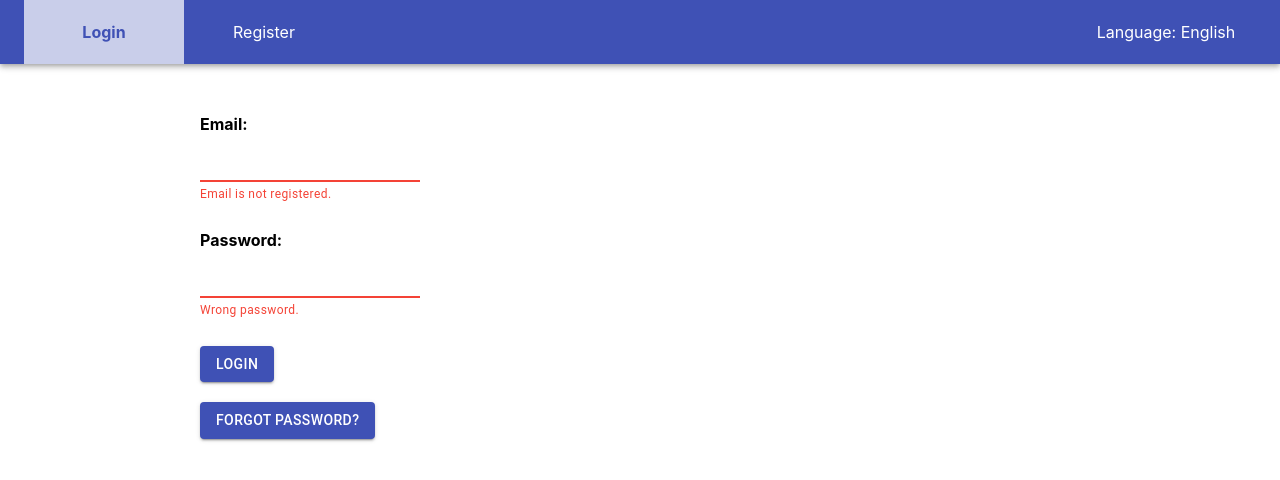
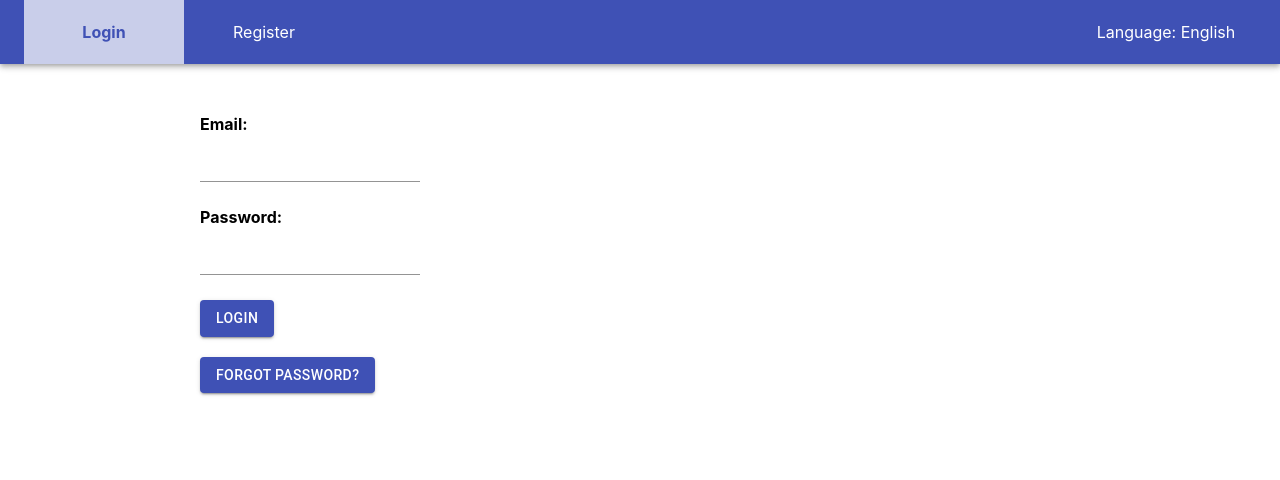
Before and after one commit to MKeiNll/user-management-app-example, a React (Create React App) app in the folder front-end/: page /login in a window 1280 px wide. Shown: the top 480 px of the page. Built offline with nearby package versions, Linux system fonts and the light colour scheme.

Commit message:
show login input error messages

```diff
--- a/front-end/src/Pages/LoginPage.tsx
+++ b/front-end/src/Pages/LoginPage.tsx
@@ -21,6 +21,8 @@ const LoginPage: React.FC = () => {
   const classes = useStyles();
   const [emailValue, setEmailValue] = useState<string>("");
   const [passwordValue, setPasswordValue] = useState<string>("");
+  const [emailInputError, setEmailInputError] = useState<string>("");
+  const [passwordInputError, setPasswordInputError] = useState<string>("");
   const [isUserLoggedIn, setIsUserLoggedIn] = useState(
     sessionStorage.getItem("userLoggedIn")
   );
@@ -32,6 +34,8 @@ const LoginPage: React.FC = () => {
   }, [isUserLoggedIn]);
 
   const loginUser = () => {
+    setEmailInputError("");
+    setPasswordInputError("");
     fetch("/api/auth/login", {
       method: "post",
       headers: { "Content-Type": "application/json" },
@@ -39,11 +43,27 @@ const LoginPage: React.FC = () => {
         email: emailValue,
         password: passwordValue
       })
-    }).then(res => {
-      if (res.status === 200) {
-        setIsUserLoggedIn("true");
-      }
-    });
+    })
+      .then(res => {
+        if (res.status === 200) {
+          setIsUserLoggedIn("true");
+        } else if (res.status === 401) {
+          return res.json();
+        }
+        return null;
+      })
+      .then(errorJson => {
+        if (errorJson) {
+          let code = errorJson.error.code;
+          if (code === "9003") {
+            setEmailInputError(t("input.wrongEmailMessage"));
+          } else if (code === "9004") {
+            setPasswordInputError(t("input.wrongPasswordMessage"));
+          } else {
+            // TODO
+          }
+        }
+      });
   };
 
   return isUserLoggedIn ? (
@@ -56,8 +76,8 @@ const LoginPage: React.FC = () => {
           <b>{t("loginPage.emailLabel")}</b>
         </div>
         <TextField
-          error
-          helperText={t("input.wrongEmailMessage")}
+          error={emailInputError !== ""}
+          helperText={emailInputError}
           margin="normal"
           onChange={e => setEmailValue((e.target as HTMLInputElement).value)}
           className={classes.inputField}
@@ -67,8 +87,8 @@ const LoginPage: React.FC = () => {
           <b>{t("loginPage.passwordLabel")}</b>
         </div>
         <TextField
-          error
-          helperText={t("input.wrongPasswordMessage")}
+          error={passwordInputError !== ""}
+          helperText={passwordInputError}
           margin="normal"
           type="password"
           onChange={e => setPasswordValue((e.target as HTMLInputElement).value)}
@@ -79,7 +99,7 @@ const LoginPage: React.FC = () => {
             {t("loginPage.loginButtonLabel")}
           </Button>
         </div>
-        <br/>
+        <br />
         <PasswordRecoveryModalView />
       </div>
     </>
```
Also changed, not shown: 2 other files (tests, documents, lock files or other folders).
